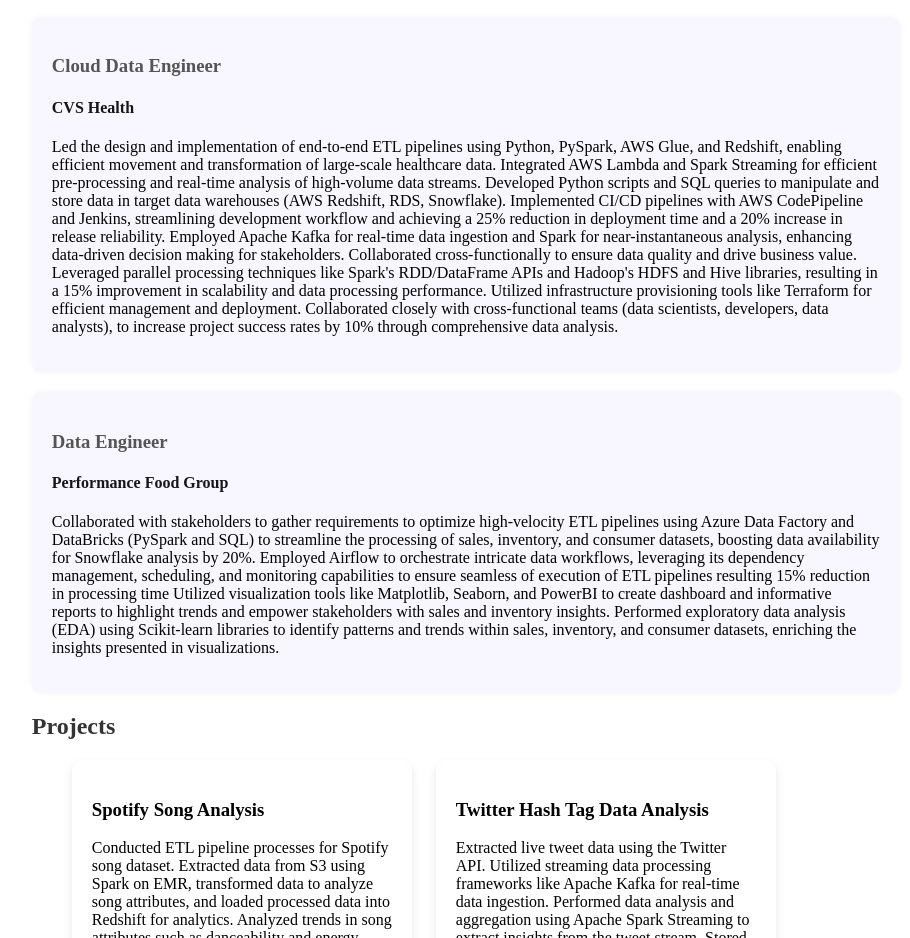
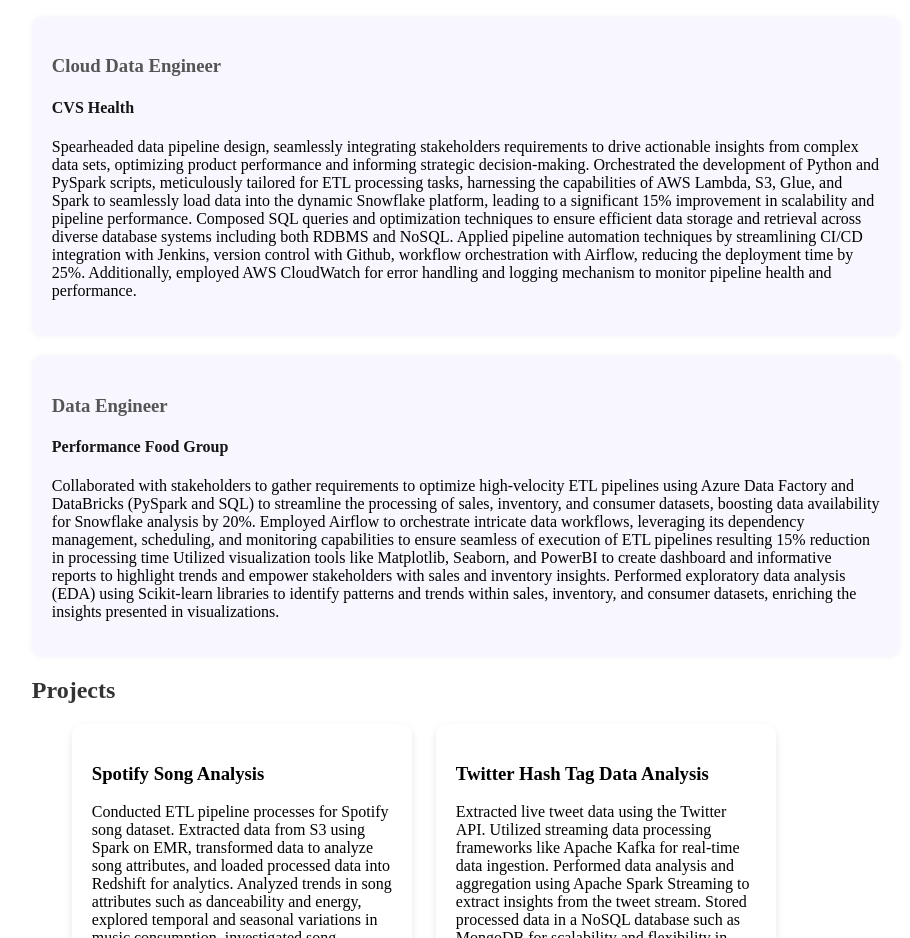
Before and after one commit to sahoos511/sahoos511.github.io, a plain HTML site: page index.html in a window 1280 px wide. Shown: the part 821-1759 px from the top of the page, without its empty margins (269-1179 px from the left). Drawn offline with Linux system fonts and the light colour scheme.

Commit message:
new chnages to the experience section

```diff
--- a/index.html
+++ b/index.html
@@ -116,15 +116,11 @@
                     <h3>Cloud Data Engineer</h3>
                     <h4>CVS Health</h4>
                     <p>
-                        Led the design and implementation of end-to-end ETL pipelines using Python, PySpark, AWS Glue, and Redshift, enabling efficient movement and transformation of large-scale healthcare data.
-Integrated AWS Lambda and Spark Streaming for efficient pre-processing and real-time analysis of high-volume data streams.
-Developed Python scripts and SQL queries to manipulate and store data in target data warehouses (AWS Redshift, RDS, Snowflake).
-Implemented CI/CD pipelines with AWS CodePipeline and Jenkins, streamlining development workflow and achieving a 25% reduction in deployment time and a 20% increase in release reliability.
-Employed Apache Kafka for real-time data ingestion and Spark for near-instantaneous analysis, enhancing data-driven decision making for stakeholders.
-Collaborated cross-functionally to ensure data quality and drive business value.
-Leveraged parallel processing techniques like Spark's RDD/DataFrame APIs and Hadoop's HDFS and Hive libraries, resulting in a 15% improvement in scalability and data processing performance.
-Utilized infrastructure provisioning tools like Terraform for efficient management and deployment.
-Collaborated closely with cross-functional teams (data scientists, developers, data analysts), to increase project success rates by 10% through comprehensive data analysis.
+                        Spearheaded data pipeline design, seamlessly integrating stakeholders requirements to drive actionable insights from complex data sets, optimizing product performance and informing strategic decision-making.
+                        Orchestrated the development of Python and PySpark scripts, meticulously tailored for ETL processing tasks, harnessing the capabilities of AWS Lambda, S3, Glue, and Spark to seamlessly load data into the dynamic Snowflake platform, leading to a significant 15% improvement in scalability and pipeline performance.
+                        Composed SQL queries and optimization techniques to ensure efficient data storage and retrieval across diverse database systems including both RDBMS and NoSQL.
+                        Applied pipeline automation techniques by streamlining CI/CD integration with Jenkins, version control with Github, workflow orchestration with Airflow, reducing the deployment time by 25%. Additionally, employed AWS CloudWatch for error handling and logging mechanism to monitor pipeline health and performance.
+
                     </p>
 
                 </div>
```
Also changed, not shown: style.css (line endings or trailing spaces).
